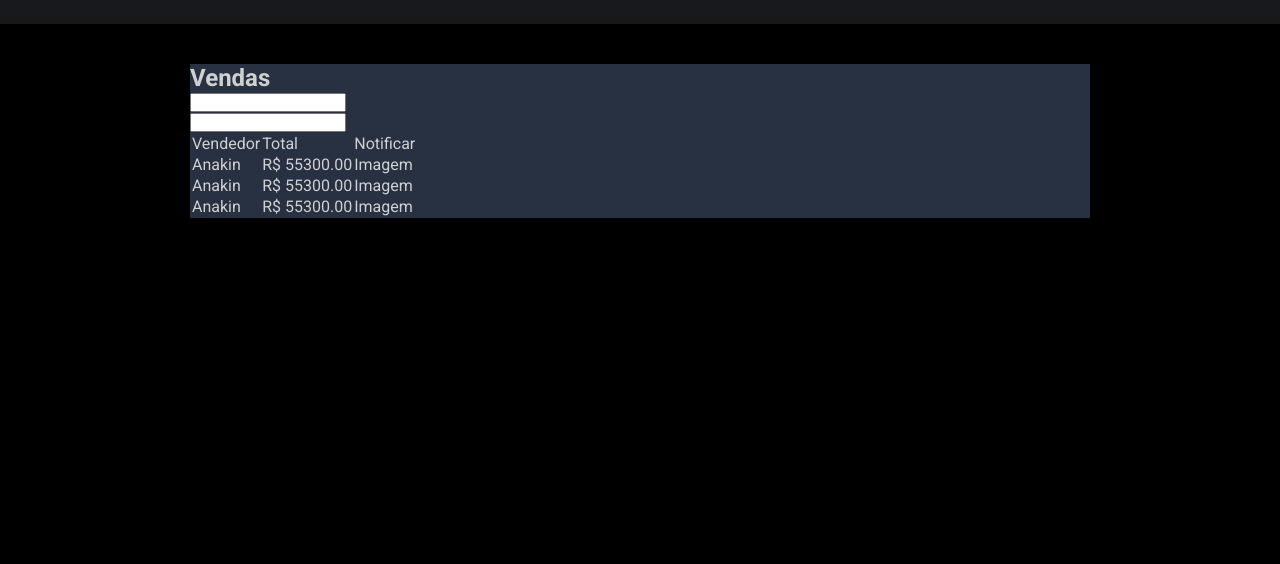
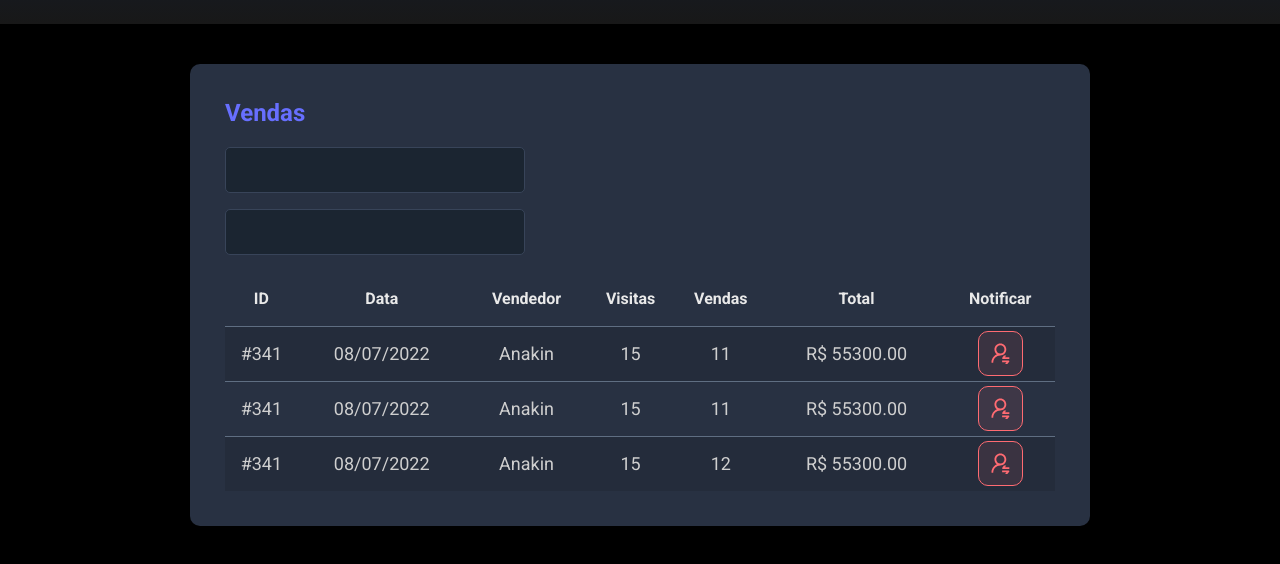
Before and after one commit to Filipe-Fonseca-Silva/dsmeta, a plain HTML site: page index.html in a window 1280 px wide. Shown: the part 196-760 px from the top of the page. Drawn offline with Linux system fonts and the light colour scheme.

Commit message:
Projeto finalizado.

```diff
--- a/index.html
+++ b/index.html
@@ -42,35 +42,43 @@
 
                 <div class="dsmeta-card">
 
-                    <h2>Vendas</h2>
+                    <h2 class="dsmeta-sales-title">Vendas</h2>
 
                     <div>
 
-                        <div>
+                        <div class="dsmeta-form-control-container">
 
-                            <input type="text" />
+                            <input class="dsmeta-form-control" type="text" />
+
+                        </div>
+
+                        <div class="dsmeta-form-control-container">
+
+                            <input class="dsmeta-form-control" type="text" />
 
                         </div>
 
                         <div>
 
-                            <input type="text">
-
-                        </div>
-
-                        <div>
-
-                            <table>
+                            <table class="dsmeta-sales-table">
 
                                 <thead>
 
                                     <tr>
 
-                                        <td>Vendedor</td>
+                                        <th class="show992">ID</th>
 
-                                        <td>Total</td>
+                                        <th class="show576">Data</th>
 
-                                        <td>Notificar</td>
+                                        <th>Vendedor</th>
+
+                                        <th class="show992">Visitas</th>
+
+                                        <th class="show992">Vendas</th>
+
+                                        <th>Total</th>
+
+                                        <th>Notificar</th>
 
                                     </tr>
 
@@ -80,31 +88,91 @@
 
                                     <tr>
 
+                                        <td class="show992">#341</td>
+
+                                        <td class="show576">08/07/2022</td>
+
                                         <td>Anakin</td>
+
+                                        <td class="show992">15</td>
+
+                                        <td class="show992">11</td>
 
                                         <td>R$ 55300.00</td>
 
-                                        <td>Imagem</td>
+                                        <td>
+
+                                            <div class="dsmeta-red-btn-container">
+
+                                                <div class="dsmeta-red-btn">
+
+                                                    <img src="./notification.svg" alt="Notificar" />
+
+                                                </div>
+
+                                            </div>
+
+                                        </td>
 
                                     </tr>
 
                                     <tr>
 
+                                        <td class="show992">#341</td>
+
+                                        <td class="show576">08/07/2022</td>
+
                                         <td>Anakin</td>
+
+                                        <td class="show992">15</td>
+
+                                        <td class="show992">11</td>
 
                                         <td>R$ 55300.00</td>
 
-                                        <td>Imagem</td>
+                                        <td>
+
+                                            <div class="dsmeta-red-btn-container">
+
+                                                <div class="dsmeta-red-btn">
+
+                                                    <img src="./notification.svg" alt="Notificar" />
+
+                                                </div>
+
+                                            </div>
+
+                                        </td>
 
                                     </tr>
 
                                     <tr>
 
+                                        <td class="show992">#341</td>
+
+                                        <td class="show576">08/07/2022</td>
+
                                         <td>Anakin</td>
+
+                                        <td class="show992">15</td>
+
+                                        <td class="show992">12</td>
 
                                         <td>R$ 55300.00</td>
 
-                                        <td>Imagem</td>
+                                        <td>
+
+                                            <div class="dsmeta-red-btn-container">
+
+                                                <div class="dsmeta-red-btn">
+
+                                                    <img src="./notification.svg" alt="Notificar" />
+
+                                                </div>
+
+                                            </div>
+
+                                        </td>
 
                                     </tr>
 
--- a/style.css
+++ b/style.css
@@ -83,6 +83,10 @@ header {
 
     background-color: #283142;
 
+    border-radius: 10px;
+
+    padding: 30px 10px;
+
 }
 
 .dsmeta-container {
@@ -100,3 +104,183 @@ header {
     padding: 40px 10px;
 
 }
+
+.dsmeta-sales-title {
+
+    color: #676FFF;
+
+    font-size: 24px;
+
+    margin-bottom: 20px;
+
+}
+
+.dsmeta-form-control-container {
+
+    margin-bottom: 16px;
+
+    max-width: 300px;
+
+}
+
+.dsmeta-form-control {
+
+    width: 100%;
+
+    height: 46px;
+
+    background-color: #1B2531;
+
+    border: 1px solid #384459;
+
+    border-radius: 5px;
+
+    color: #9AAABE;
+
+    padding: 0 20px;
+
+    font-size: 18px;
+
+    font-weight: 400;
+
+}
+
+.dsmeta-sales-table {
+
+    width: 100%;
+
+    border-spacing: 0;
+
+    border-collapse: collapse;
+
+}
+
+.dsmeta-sales-table thead {
+
+    height: 55px;
+
+    font-size: 16px;
+
+    color: #E9E9E9;
+
+    font-weight: 700px;
+
+}
+
+.dsmeta-sales-table tbody {
+
+    font-size: 14px;
+
+    font-weight: 400;
+
+    color: #CFCFCF;
+
+    text-align: center;
+
+}
+
+.dsmeta-sales-table tbody tr {
+
+    height: 74px;
+
+    border-top: 1px solid #5F6E82;
+
+}
+
+.dsmeta-sales-table tbody tr:hover>td {
+
+    background-color: #384459;
+
+}
+
+.dsmeta-sales-table tbody tr:nth-child(odd) {
+
+    background-color: #242C3B;
+
+}
+
+.dsmeta-red-btn-container {
+
+    display: flex;
+
+    justify-content: center;
+
+}
+
+.dsmeta-red-btn {
+
+    height: 45px;
+
+    width: 45px;
+
+    background: rgba(255, 107, 114, 0.1);
+
+    border: 1px solid #FF6B72;
+
+    border-radius: 10px;
+
+    display: flex;
+
+    align-items: center;
+
+    justify-content: center;
+
+    cursor: pointer;
+
+}
+
+.dsmeta-red-btn img {
+
+    width: 19px;
+
+}
+
+.show576 {
+
+    display: none;
+
+}
+
+@media only screen and (min-width: 576px) {
+
+    .show576 {
+
+        display: table-cell;
+
+    }
+
+    .dsmeta-card {
+
+        padding: 35px;
+
+    }
+
+    .dsmeta-sales-table tbody tr {
+
+        height: 55px;
+
+    }
+
+    .dsmeta-sales-table tbody {
+
+        font-size: 18px;
+
+    }
+
+}
+
+.show992 {
+
+    display: none;
+
+}
+
+@media only screen and (min-width: 992px) {
+
+    .show992 {
+
+        display: table-cell;
+
+    }
+
+}
```
Also changed, not shown: notification.svg (added).
